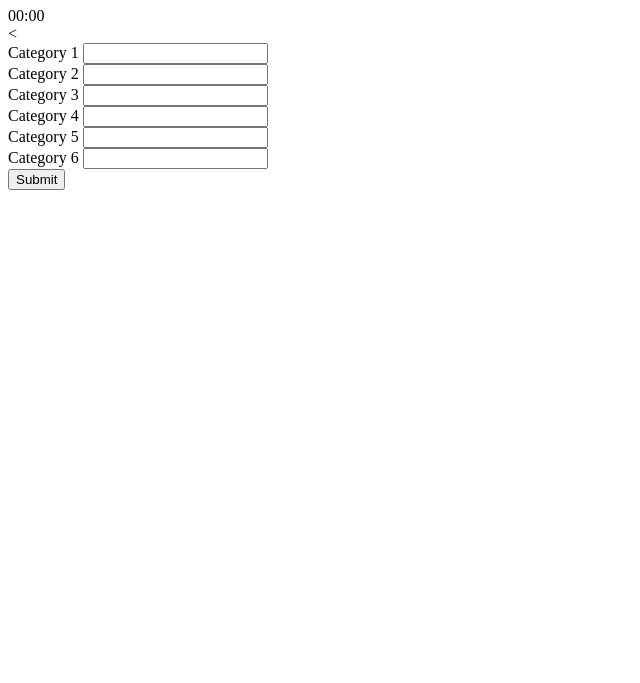
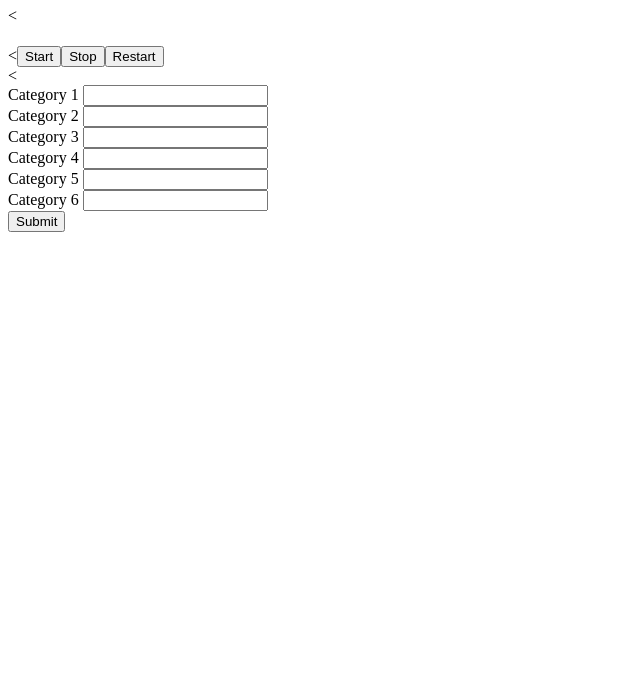
Before and after one commit to m2creger/the-wordsmither, a plain HTML site: page index.html in a window 1280 px wide. Shown: the part 117-800 px from the top of the page, without its empty margins (0-640 px from the left). Drawn offline with nearby package versions, Linux system fonts and the light colour scheme; no server answers.

Commit message:
added timerfunction

```diff
--- a/index.html
+++ b/index.html
@@ -10,7 +10,8 @@
 	<div>
 		<div class="topArea"><button></button><button></button></div>
 		<div><<h1>The Wordsmither</h1></div>
-		<div><label>00:00</label></div>
+		<div><<h1 id="timerDigits"></h1></div>
+		<div><<button id="startGameButton" onclick="startTimer()">Start</button><button>Stop</button><button>Restart</button></div>
 		<div>
 			<<form class="form" method="GET">
 				<div>
--- a/js/app.js
+++ b/js/app.js
@@ -29,3 +29,14 @@ function parseFromXMLString() {
 	var parsedData = newParser.parseFromString(responseData, "text/xml");
 	console.log(parsedData);
 }
+
+function startTimer() {
+	console.log("Timer started");
+	var count = 0;
+
+	if (count <= 60) {
+		console.log("Timer")
+		count++
+		document.getElementById("startGameButton").innerHTML = count;
+	}
+}
```
